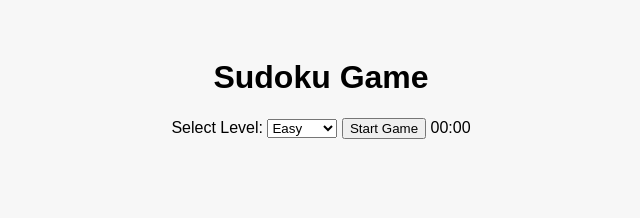
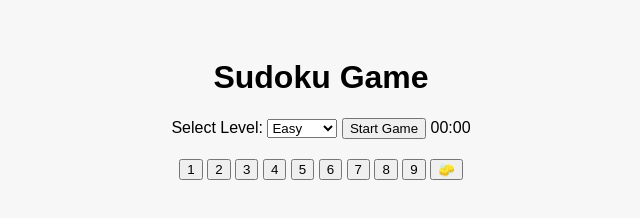
Before and after one commit to i149a/GA_Project1, a plain HTML site: page index.html in a window 1280 px wide. Shown: the whole page, without its empty margins (319-959 px from the left). Drawn offline with Linux system fonts and the light colour scheme.

Commit message:
updated html file

```diff
--- a/index.html
+++ b/index.html
@@ -4,7 +4,6 @@
   <meta charset="UTF-8" />
   <meta name="viewport" content="width=device-width, initial-scale=1.0"/>
   <title>Sudoku Game</title>
-  <!-- Link to the external CSS file for styling -->
   <link rel="stylesheet" href="style.css" />
 </head>
 <body>
@@ -12,25 +11,40 @@
     <h1>Sudoku Game</h1>
 
     <div class="controls">
-      <!-- Dropdown to select difficulty level -->
+      <!-- Difficulty selection -->
       <label for="difficulty">Select Level:</label>
       <select id="difficulty">
         <option value="easy">Easy</option>
         <option value="medium">Medium</option>
         <option value="hard">Hard</option>
       </select>
-      <!-- Button to start the game -->
+      <!-- Start button -->
       <button onclick="startGame()">Start Game</button>
-      <!-- Timer display -->
+      <!-- Timer -->
       <span id="timer">00:00</span>
     </div>
 
-    <!-- Sudoku board will be created here dynamically -->
+    <!-- Sudoku board -->
     <div id="sudoku-board" class="board"></div>
+
+    <!-- Number pad to fill cells -->
+    <div class="number-pad">
+      <button class="num-btn">1</button>
+      <button class="num-btn">2</button>
+      <button class="num-btn">3</button>
+      <button class="num-btn">4</button>
+      <button class="num-btn">5</button>
+      <button class="num-btn">6</button>
+      <button class="num-btn">7</button>
+      <button class="num-btn">8</button>
+      <button class="num-btn">9</button>
+      <button class="num-btn">🧽</button>
+    </div>
+
+    <!-- Message display -->
     <div id="message" class="message"></div>
   </div>
 
-  <!-- Link to the external JavaScript file for game logic -->
   <script src="app.js"></script>
 </body>
 </html>
```
